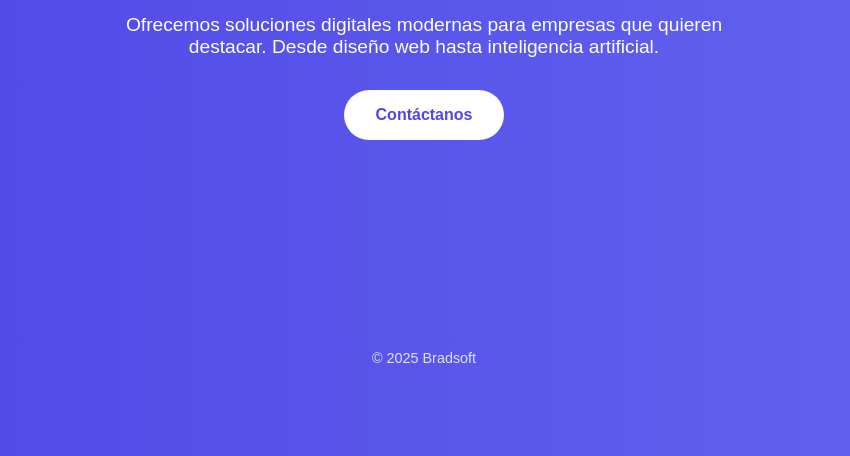
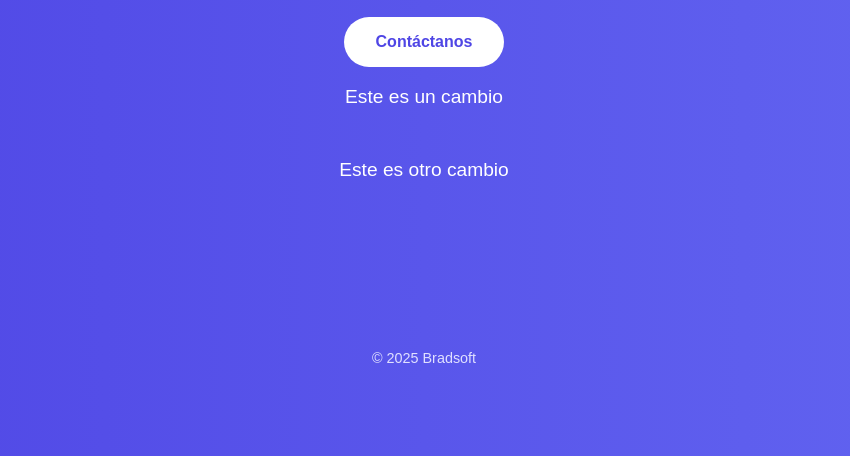
Before and after one commit to AlejaRairan/practica-git, a plain HTML site: page index.html in a window 1280 px wide. Shown: the part 424-880 px from the top of the page, without its empty margins (216-1066 px from the left). Drawn offline with Linux system fonts and the light colour scheme.

Commit message:
nuevos cambios

```diff
--- a/index.html
+++ b/index.html
@@ -2,15 +2,19 @@
 <html lang="es">
   <head>
     <meta charset="UTF-8" />
-  <meta name="viewport" content="width=device-width, initial-scale=1.0"/>
+    <meta name="viewport" content="width=device-width, initial-scale=1.0" />
     <link rel="stylesheet" href="index.css" />
     <title>Landing Sencilla</title>
-
   </head>
   <body>
     <h1>Impulsa tu negocio con tecnología</h1>
-  <p>Ofrecemos soluciones digitales modernas para empresas que quieren destacar. Desde diseño web hasta inteligencia artificial.</p>
+    <p>
+      Ofrecemos soluciones digitales modernas para empresas que quieren
+      destacar. Desde diseño web hasta inteligencia artificial.
+    </p>
     <a href="#contacto" class="button">Contáctanos</a>
+    <p>Este es un cambio</p>
+    <p>Este es otro cambio</p>
 
     <footer>© 2025 Bradsoft</footer>
   </body>
```
Lines whose indentation alone changed are shown as unchanged.
